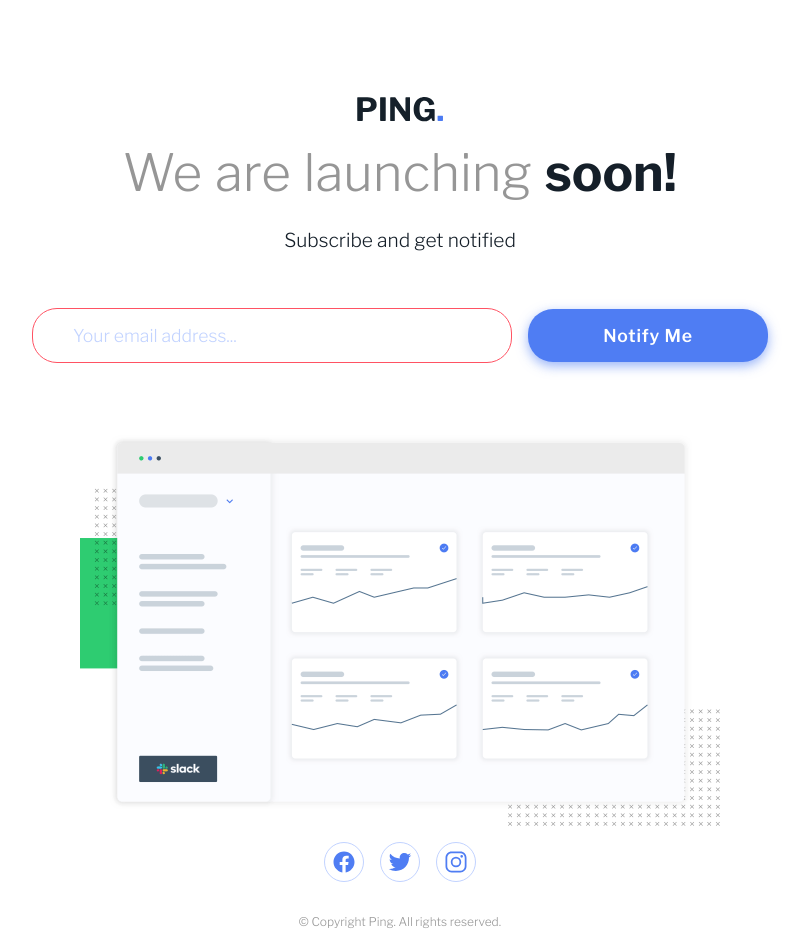
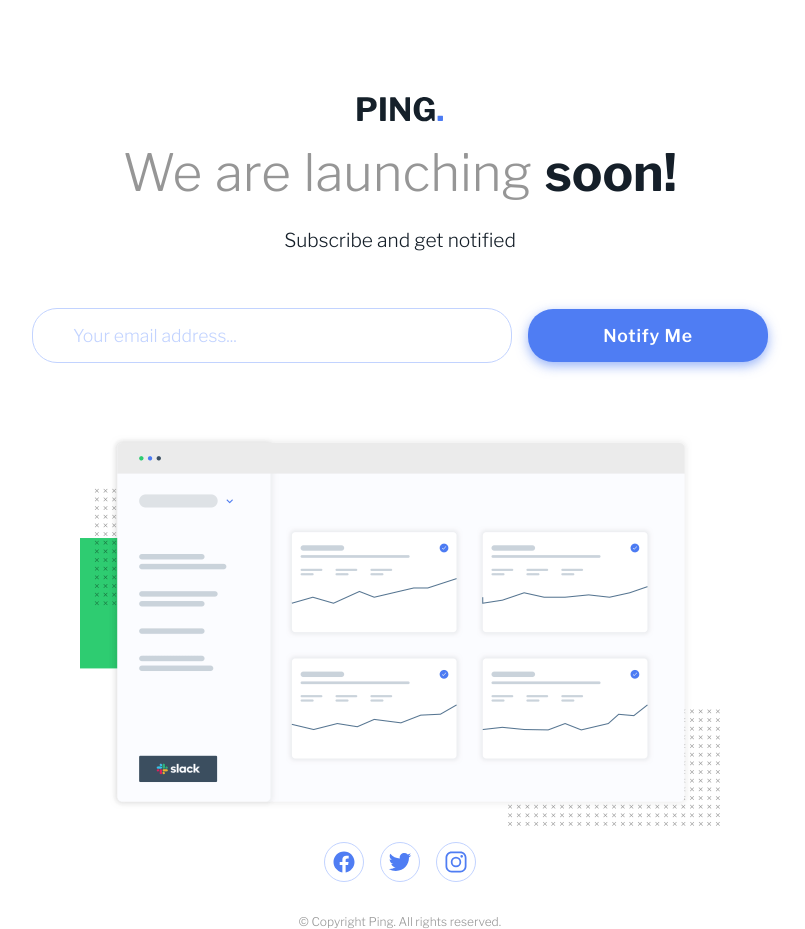
Before and after one commit to jAllanOli/ping-coming-soon-page, a React (Vite) app: page / in a window 1280 px wide. Shown: the whole page, without its empty margins (240-1045 px from the left). Built offline with nearby package versions, Linux system fonts and the light colour scheme.

Commit message:
validation api changed

```diff
--- a/package.json
+++ b/package.json
@@ -9,11 +9,6 @@
     "preview": "vite preview"
   },
   "dependencies": {
-    "@hookform/resolvers": "^2.9.10",
-    "react": "^18.2.0",
-    "react-dom": "^18.2.0",
-    "react-hook-form": "^7.43.0",
-    "yup": "^0.32.11"
   },
   "devDependencies": {
     "@types/react": "^18.0.26",
--- a/src/components/form/index.css
+++ b/src/components/form/index.css
@@ -22,20 +22,26 @@
   color: var(--pale-blue);
 }
 
-.error {
+.error-valid {
+  display: none;
+}
+
+.error-invalid {
+  display: inline-block;
   color: var(--light-red);
   font-style: italic;
   font-size: 0.75rem;
   position: relative;
   bottom: 0;
-  left: 15%;
+  left: 10%;
+}
+
+.input-invalid {
+  border: 1px solid var(--light-red);
 }
 
 .form-area__email:focus {
   outline: none;
-}
-.form-area__email:invalid {
-  border: 1px solid var(--light-red);
 }
 
 .form-area__button {
--- a/src/components/form/index.jsx
+++ b/src/components/form/index.jsx
@@ -1,31 +1,46 @@
 import React from "react";
-import { useForm } from "react-hook-form";
-import { yupResolver } from '@hookform/resolvers/yup';
-import * as yup from "yup";
+import { useState } from "react";
 
-import "./index.css"
-
-const schema = yup.object({
-    email: yup.string().email("Please provide a valid email address").required("Whoops! It looks like you forgot to add your email")
-})
+import "./index.css";
 
 export function MailForm() {
-    const { register, handleSubmit, formState: { errors } } = useForm({
-        resolver: yupResolver(schema)
-      })
+  const [isValid, setIsValid] = useState(true);
+  const [errorMessage, setErrorMessge] = useState("");
+
+  function checkValidity(event) {
+    if (!event.target.validity.valid) {
+      setIsValid(false);
+      showError(event);
+      event.preventDefault();
+    } else {
+      setIsValid(true)
+    }
+  }
+
+  function showError(event) {
+    if (event.target.validity.valueMissing) {
+      setErrorMessge("Whoops! It looks like you forgot to add your email");
+    } else if (event.target.validity.typeMismatch) {
+      setErrorMessge("Please provide a valid email address");
+    }
+  }
 
   return (
-      <form noValidate className="form-area" onSubmit={handleSubmit()}>
+    <form noValidate className="form-area" onSubmit={checkValidity}>
       <label className="form-area__email-label" htmlFor="email">
         <input
-          onInput={handleSubmit()}
-          className="form-area__email"
+          onInput={checkValidity}
+          className={`form-area__email ${!isValid ? `input-invalid` : ``}`}
           type="email"
           placeholder="Your email address..."
           required
-          {...register("email", { required: true})}
         />
-          <span className="error" aria-live="polite">{errors.email?.message}</span>
+        <span
+          className={`${isValid ? `error-valid` : `error-invalid`}`}
+          aria-live="polite"
+        >
+          {errorMessage}
+        </span>
       </label>
       <input className="form-area__button" type="submit" value="Notify Me" />
     </form>
--- a/src/index.css
+++ b/src/index.css
@@ -50,17 +50,18 @@
     position: relative;
 }
 
+  .error-invalid {
+    top: 4rem;
+    position: absolute;
+    font-size: .9rem;
+  }
+
   .form-area__button {
     width: min(100%, 15rem);
     font-size: 1.1rem;
     padding: 1rem 3rem;
   }
 
-  .error{
-    position: absolute;
-    top: 	110%;
-  }
-
   .logo-area__img {
     width: 5.4rem;
 }
```
Also changed, not shown: 2 other files (tests, documents, lock files or other folders). Lines whose indentation alone changed are shown as unchanged.
